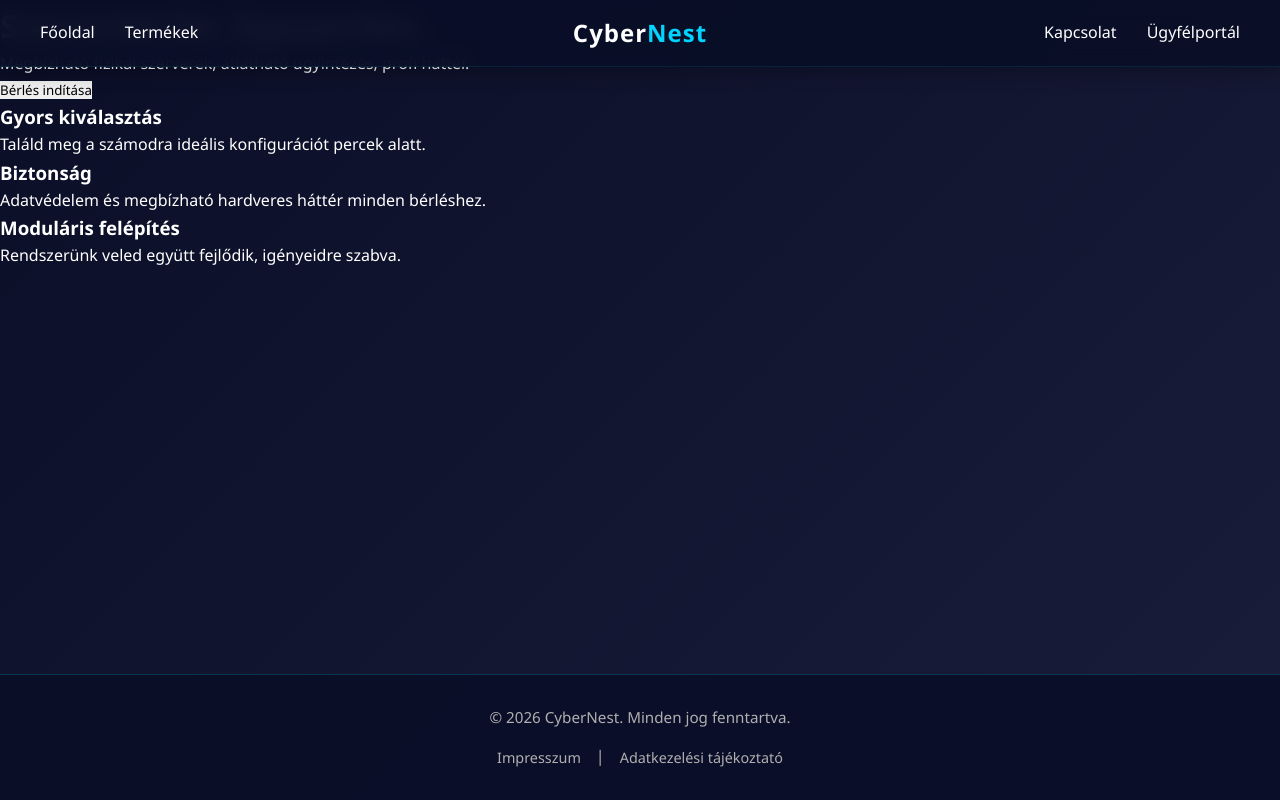
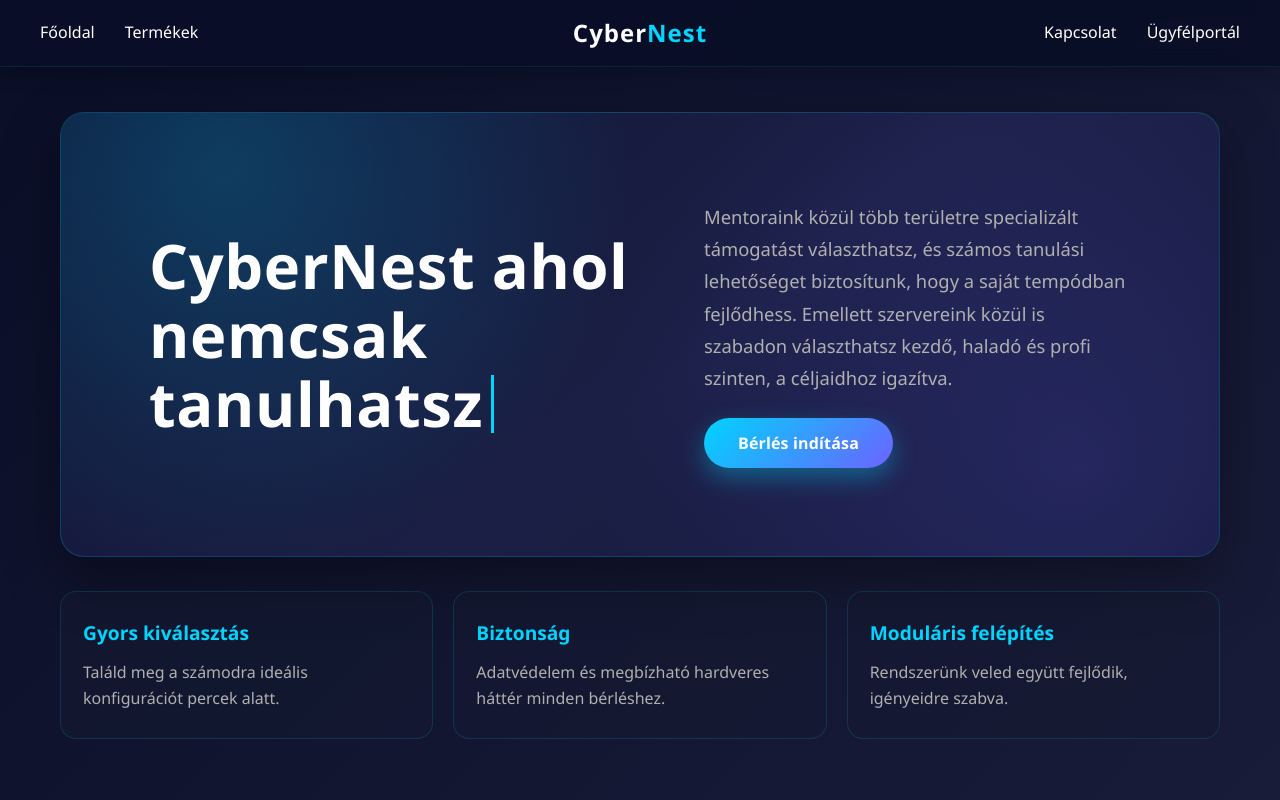
Before and after one commit to Wolfboy64/vizsgaremek, a React (Vite) app in the folder website/frontend/: page / in a window 1280 px wide. Shown: the top 800 px of the page. Built offline with nearby package versions, Linux system fonts and the light colour scheme; no server answers.

Commit message:
Main page alpha design

```diff
--- a/website/frontend/src/pages/Home.jsx
+++ b/website/frontend/src/pages/Home.jsx
@@ -1,12 +1,56 @@
-import '../styles/Home.css';
+import { useEffect, useState } from "react";
+import { useNavigate } from "react-router-dom";
+import "../styles/Home.css";
+
+const MAIN_TITLE = "CyberNest ahol nemcsak tanulhatsz";
 
 const Home = () => {
+  const navigate = useNavigate();
+  const [typedTitle, setTypedTitle] = useState("");
+
+  useEffect(() => {
+    let index = 0;
+
+    const intervalId = setInterval(() => {
+      index += 1;
+      setTypedTitle(MAIN_TITLE.slice(0, index));
+
+      if (index >= MAIN_TITLE.length) {
+        clearInterval(intervalId);
+      }
+    }, 55);
+
+    return () => {
+      clearInterval(intervalId);
+    };
+  }, []);
+
   return (
     <div className="home-container">
       <header className="hero-section">
-        <h1>Szerverbérlés, Egyszerűen.</h1>
-        <p>Megbízható fizikai szerverek, átlátható ügyintézés, profi háttér.</p>
-        <button className="cta-button">Bérlés indítása</button>
+        <div className="hero-grid">
+          <div className="hero-title-wrap">
+            <h1 className="typing-title" aria-label={MAIN_TITLE}>
+              {typedTitle}
+              <span className="typing-caret" aria-hidden="true"></span>
+            </h1>
+          </div>
+
+          <div className="hero-copy-wrap">
+            <p className="hero-description">
+              Mentoraink közül több területre specializált támogatást választhatsz,
+              és számos tanulási lehetőséget biztosítunk, hogy a saját tempódban
+              fejlődhess. Emellett szervereink közül is szabadon választhatsz
+              kezdő, haladó és profi szinten, a céljaidhoz igazítva.
+            </p>
+            <button
+              className="cta-button"
+              onClick={() => navigate("/termekek")}
+            >
+              Bérlés indítása
+            </button>
+          </div>
+        </div>
       </header>
 
       <section className="features-grid">
--- a/website/frontend/src/styles/Home.css
+++ b/website/frontend/src/styles/Home.css
@@ -1,246 +1,164 @@
-.home {
-  margin-top: 70px;
+.home-container {
+  width: min(1200px, 100%);
+  margin: 70px auto 0;
+  padding: 42px 20px 90px;
 }
 
-.hero {
+.hero-section {
   position: relative;
-  height: 100vh;
-  display: flex;
-  align-items: center;
-  justify-content: center;
-  background: linear-gradient(135deg, #0a0e27 0%, #1a1d3a 50%, #0f1330 100%);
+  border-radius: 24px;
+  padding: clamp(36px, 7vw, 88px);
   overflow: hidden;
+  background: linear-gradient(140deg, #0f1435 0%, #1b1f45 55%, #121736 100%);
+  border: 1px solid rgba(0, 212, 255, 0.22);
+  box-shadow: 0 20px 55px rgba(0, 0, 0, 0.35);
 }
 
-.hero::before {
+.hero-section::before {
   content: "";
   position: absolute;
-  top: 0;
-  left: 0;
-  right: 0;
-  bottom: 0;
-  background:
-    radial-gradient(
-      circle at 20% 50%,
-      rgba(0, 212, 255, 0.1) 0%,
-      transparent 50%
+  inset: 0;
+  background: radial-gradient(
+      circle at 14% 12%,
+      rgba(0, 212, 255, 0.2) 0%,
+      transparent 38%
     ),
     radial-gradient(
-      circle at 80% 80%,
-      rgba(108, 99, 255, 0.1) 0%,
-      transparent 50%
+      circle at 88% 80%,
+      rgba(108, 99, 255, 0.18) 0%,
+      transparent 45%
     );
-  animation: pulse 8s ease-in-out infinite;
+  pointer-events: none;
 }
 
-.hero-overlay {
-  position: absolute;
-  top: 0;
-  left: 0;
-  right: 0;
-  bottom: 0;
-  background: rgba(0, 0, 0, 0.3);
+.hero-grid {
+  position: relative;
+  z-index: 1;
+  display: grid;
+  grid-template-columns: 1.15fr 1fr;
+  gap: clamp(24px, 5vw, 72px);
+  align-items: center;
 }
 
-.hero-content {
-  position: relative;
-  z-index: 2;
-  text-align: center;
-  max-width: 800px;
-  padding: 0 20px;
+.typing-title {
+  font-size: clamp(2rem, 4.8vw, 4rem);
+  line-height: 1.12;
+  letter-spacing: 0.01em;
+  color: var(--text-light);
+  min-height: 2.25em;
 }
 
-.hero-content h1 {
-  font-size: 3.5rem;
-  margin-bottom: 20px;
-  background: linear-gradient(135deg, var(--text-light), var(--primary-color));
-  -webkit-background-clip: text;
-  -webkit-text-fill-color: transparent;
-  background-clip: text;
-  line-height: 1.2;
+.typing-caret {
+  display: inline-block;
+  width: 3px;
+  height: 0.95em;
+  margin-left: 8px;
+  vertical-align: -0.1em;
+  background: var(--primary-color);
+  animation: blink 0.9s steps(1, end) infinite;
 }
 
-.hero-subtitle {
-  font-size: 1.3rem;
+.hero-description {
+  font-size: clamp(1rem, 1.6vw, 1.15rem);
   color: var(--text-gray);
-  margin-bottom: 40px;
+  margin-bottom: 24px;
+  line-height: 1.75;
 }
 
-.hero-btn {
+.cta-button {
   background: linear-gradient(
     135deg,
     var(--primary-color),
     var(--secondary-color)
   );
-  color: white;
-  padding: 15px 40px;
-  border-radius: 30px;
-  font-size: 1.1rem;
-  font-weight: 600;
+  color: #fff;
+  padding: 14px 34px;
+  border-radius: 999px;
+  font-size: 1rem;
+  font-weight: 700;
+  letter-spacing: 0.01em;
   transition: var(--transition);
-  box-shadow: 0 10px 30px rgba(0, 212, 255, 0.3);
+  box-shadow: 0 10px 24px rgba(0, 212, 255, 0.35);
 }
 
-.hero-btn:hover {
-  box-shadow: 0 15px 40px rgba(0, 212, 255, 0.5);
-  transform: translateY(-3px);
+.cta-button:hover {
+  transform: translateY(-2px);
+  box-shadow: 0 14px 32px rgba(0, 212, 255, 0.45);
 }
 
-.section h2 {
-  font-size: 2.5rem;
-  margin-bottom: 30px;
-  text-align: center;
-  background: linear-gradient(135deg, var(--text-light), var(--primary-color));
-  -webkit-background-clip: text;
-  -webkit-text-fill-color: transparent;
-  background-clip: text;
+.features-grid {
+  margin-top: 34px;
+  display: grid;
+  grid-template-columns: repeat(3, minmax(0, 1fr));
+  gap: 20px;
 }
 
-.section-text {
-  font-size: 1.1rem;
-  color: var(--text-gray);
-  text-align: center;
-  max-width: 800px;
-  margin: 0 auto;
-  line-height: 1.8;
-}
-
-.services-section {
-  background: rgba(21, 25, 50, 0.5);
-}
-
-.services-grid {
-  display: grid;
-  grid-template-columns: repeat(auto-fit, minmax(280px, 1fr));
-  gap: 30px;
-  margin-top: 50px;
-}
-
-.service-card {
-  background: var(--dark-card);
-  padding: 40px 30px;
-  border-radius: 15px;
-  text-align: center;
-  transition: var(--transition);
-  border: 1px solid rgba(0, 212, 255, 0.1);
-}
-
-.service-card:hover {
-  transform: translateY(-10px);
-  border-color: var(--primary-color);
-  box-shadow: 0 15px 40px rgba(0, 212, 255, 0.2);
-}
-
-.service-icon {
-  font-size: 3rem;
-  margin-bottom: 20px;
-}
-
-.service-card h3 {
-  font-size: 1.5rem;
-  margin-bottom: 15px;
-  color: var(--primary-color);
-}
-
-.service-card p {
-  color: var(--text-gray);
-  line-height: 1.6;
-}
-
-.why-grid {
-  display: grid;
-  grid-template-columns: repeat(auto-fit, minmax(250px, 1fr));
-  gap: 30px;
-  margin-top: 50px;
-}
-
-.why-item {
-  background: var(--dark-card);
-  padding: 30px;
-  border-radius: 12px;
-  border-left: 4px solid var(--primary-color);
+.feature-card {
+  background: rgba(21, 25, 50, 0.65);
+  border: 1px solid rgba(0, 212, 255, 0.15);
+  border-radius: 16px;
+  padding: 26px 22px;
   transition: var(--transition);
 }
 
-.why-item:hover {
-  transform: translateX(10px);
-  box-shadow: 0 10px 30px rgba(0, 212, 255, 0.15);
+.feature-card:hover {
+  transform: translateY(-5px);
+  border-color: rgba(0, 212, 255, 0.45);
+  box-shadow: 0 14px 30px rgba(0, 0, 0, 0.25);
 }
 
-.why-item h3 {
-  font-size: 1.3rem;
-  margin-bottom: 12px;
+.feature-card h3 {
   color: var(--primary-color);
+  font-size: 1.2rem;
+  margin-bottom: 10px;
 }
 
-.why-item p {
+.feature-card p {
   color: var(--text-gray);
-  line-height: 1.6;
+  line-height: 1.65;
 }
 
-.cta-section {
-  text-align: center;
-  background: linear-gradient(
-    135deg,
-    rgba(0, 212, 255, 0.05),
-    rgba(108, 99, 255, 0.05)
-  );
-  padding: 100px 20px;
-}
-
-.cta-section h2 {
-  margin-bottom: 20px;
-}
-
-.cta-section p {
-  font-size: 1.2rem;
-  color: var(--text-gray);
-  margin-bottom: 40px;
-}
-
-.cta-btn {
-  background: linear-gradient(
-    135deg,
-    var(--primary-color),
-    var(--secondary-color)
-  );
-  color: white;
-  padding: 15px 50px;
-  border-radius: 30px;
-  font-size: 1.1rem;
-  font-weight: 600;
-  transition: var(--transition);
-  box-shadow: 0 10px 30px rgba(0, 212, 255, 0.3);
-}
-
-.cta-btn:hover {
-  box-shadow: 0 15px 40px rgba(0, 212, 255, 0.5);
-  transform: translateY(-3px);
-}
-
-@media (max-width: 768px) {
-  .hero-content h1 {
-    font-size: 2.5rem;
+@keyframes blink {
+  0%,
+  49% {
+    opacity: 1;
   }
-  .hero-subtitle {
-    font-size: 1.1rem;
-  }
-  .section h2 {
-    font-size: 2rem;
-  }
-  .services-grid,
-  .why-grid {
-    grid-template-columns: 1fr;
+  50%,
+  100% {
+    opacity: 0;
   }
 }
 
-@media (max-width: 480px) {
-  .hero-content h1 {
-    font-size: 2rem;
+@media (max-width: 900px) {
+  .hero-grid {
+    grid-template-columns: 1fr;
+    gap: 20px;
   }
-  .hero-btn,
-  .cta-btn {
-    padding: 12px 30px;
-    font-size: 1rem;
+
+  .typing-title {
+    min-height: auto;
+  }
+
+  .features-grid {
+    grid-template-columns: repeat(2, minmax(0, 1fr));
   }
 }
+
+@media (max-width: 620px) {
+  .home-container {
+    padding: 30px 16px 72px;
+  }
+
+  .hero-section {
+    border-radius: 18px;
+    padding: 28px 20px;
+  }
+
+  .features-grid {
+    grid-template-columns: 1fr;
+  }
+
+  .cta-button {
+    width: 100%;
+  }
+}
```
